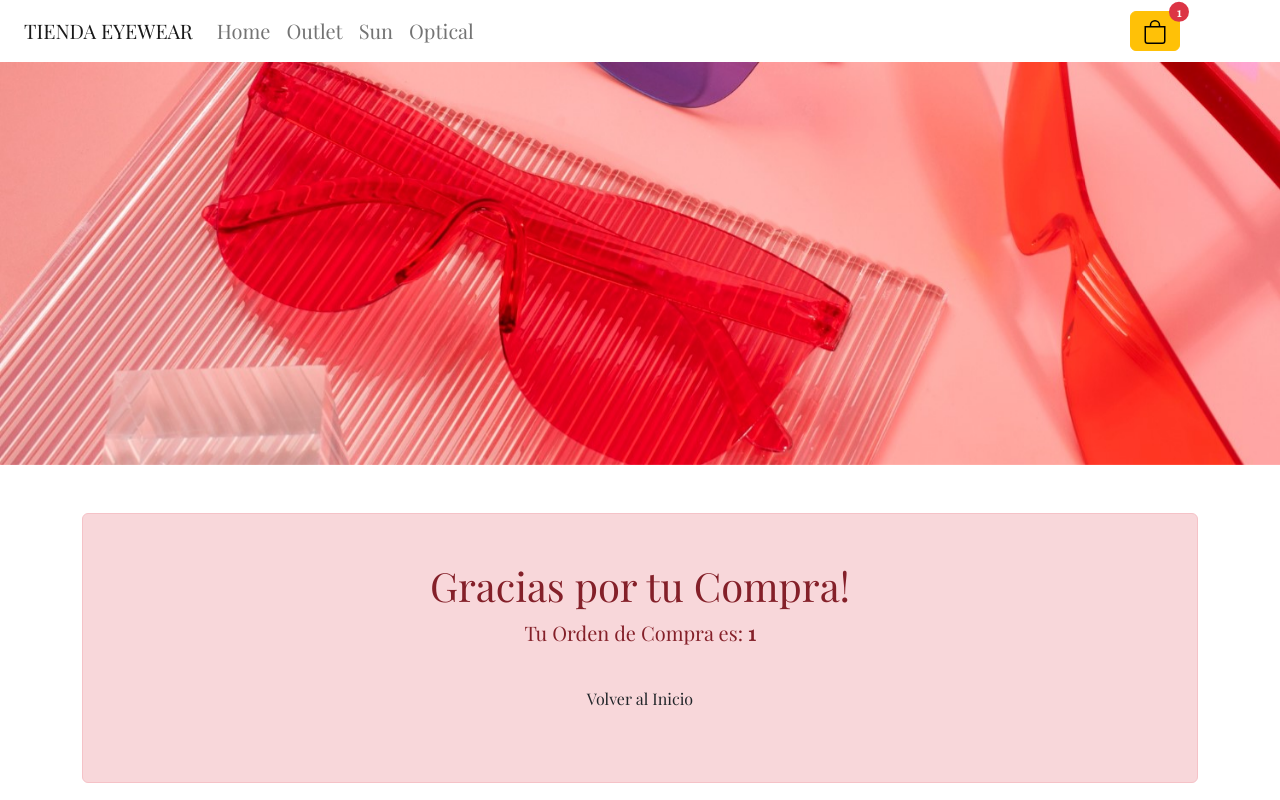
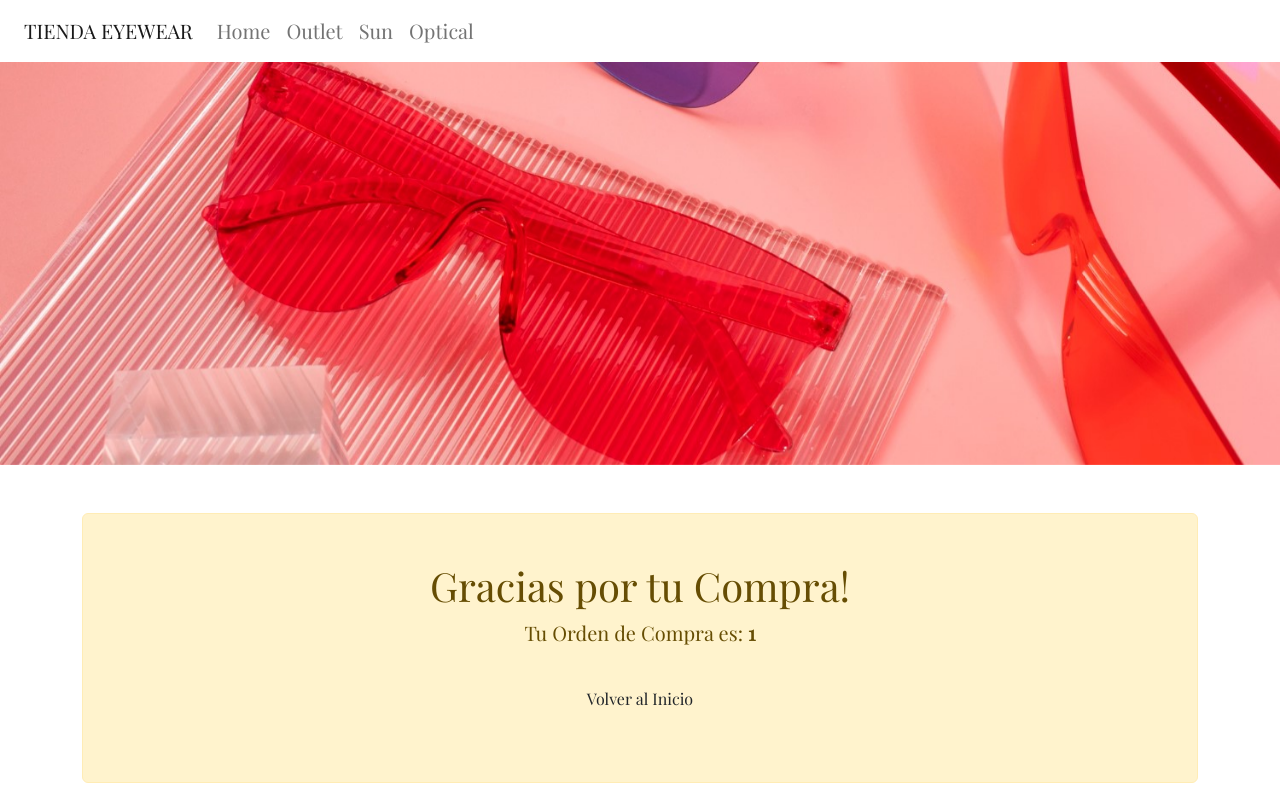
Before and after one commit to SolNievas/proyecto-react, a React (Create React App) app: page /gracias/1 in a window 1280 px wide. Shown: the top 800 px of the page. Built offline with nearby package versions, Linux system fonts and the light colour scheme.

Commit message:
proyectoFinalModif

```diff
--- a/src/components/Cart.jsx
+++ b/src/components/Cart.jsx
@@ -31,7 +31,7 @@ const Cart = () => {
                         <tbody>
                             <tr>
                                 <td colSpan={4}>&nbsp;</td>
-                                <td className="text-end"><button className="btn btn-light" onClick={() => {clear()}} title="Vaciar Carrito">Vaciar Carrito</button></td>
+                                <td className="text-end"><button className="btn btn-warning" onClick={() => {clear()}} title="Vaciar Carrito">Vaciar Carrito</button></td>
                             </tr>
                             {
                                 cart.map(item => (
@@ -47,7 +47,7 @@ const Cart = () => {
                             <tr>
                                 <td colSpan={3} className="text-end">Total a Pagar</td>
                                 <td className="text-center">${sumTotal()}</td>
-                                <td className="align-middle text-end"><Link to={"/checkout"} className="btn btn-light">Finalizar Compra</Link></td>
+                                <td className="align-middle text-end"><Link to={"/checkout"} className="btn btn-warning">Finalizar Compra</Link></td>
                                 <td>&nbsp;</td>
                             </tr>
                         </tbody>
--- a/src/components/CartWidget.jsx
+++ b/src/components/CartWidget.jsx
@@ -1,17 +1,26 @@
 import bag from "./img/bag.svg";
+import {CartContext} from "./context/CartContext";
+import {useContext} from "react";
+import {Link} from "react-router-dom";
 
 const CartWidget = () => {
+    const {cartTotal} = useContext(CartContext);
+
+
+    if (cartTotal () > 0) {
         return (
             <div>
+                <Link to={"/cart"}>
                     <button type="button" className="btn btn-warning position-relative">
                         <img src={bag} alt="Carrito" width={24} />
                         <span className="position-absolute top-0 start-100 translate-middle badge rounded-pill bg-danger">
-                    1
-                    <span className="visually-hidden">unread messages</span>
+                            {cartTotal()}
                         </span>
                     </button>
+                </Link>
             </div>
         )
     }
+}
 
 export default CartWidget;
--- a/src/components/Checkout.jsx
+++ b/src/components/Checkout.jsx
@@ -83,7 +83,7 @@ const Checkout = () => {
                 </div>
             <div className="row my-5">
                     <div className="col text-center">
-                        {orderId ? <Navigate to={"/gracias" + orderId} /> : ""}
+                        {orderId ? <Navigate to={"/gracias/" + orderId} /> : ""}
                     </div>
                 </div>
             </div>
--- a/src/components/Gracias.jsx
+++ b/src/components/Gracias.jsx
@@ -7,7 +7,7 @@ const Gracias = () => {
     <div className="container my-5">
       <div className="row">
         <div className="col text-center">
-          <div className="alert alert-danger p-5" role="alert">
+          <div className="alert alert-warning p-5" role="alert">
             <h1 className="fs-1 text">Gracias por tu Compra!</h1>
             <p>Tu Orden de Compra es: <b>{orderId}</b></p>
             <p>
--- a/src/components/ItemCount.jsx
+++ b/src/components/ItemCount.jsx
@@ -46,7 +46,7 @@ const ItemCount = ({stock, onAdd}) => {
             </div>
             <div className="row">
                 <div className="col">
-                    {itemAdded ? <Link to={"/checkout"} className="btn btn-warning"> Finalizar Compra</Link> :
+                    {itemAdded ? <Link to={"/cart"} className="btn btn-warning"> Finalizar Compra</Link> :
                     <button type="button" className="btn btn-warning" onClick={addToCart}>Agregar al Carrito</button>}
                 </div>
             </div>
```
Lines whose indentation alone changed are shown as unchanged.
